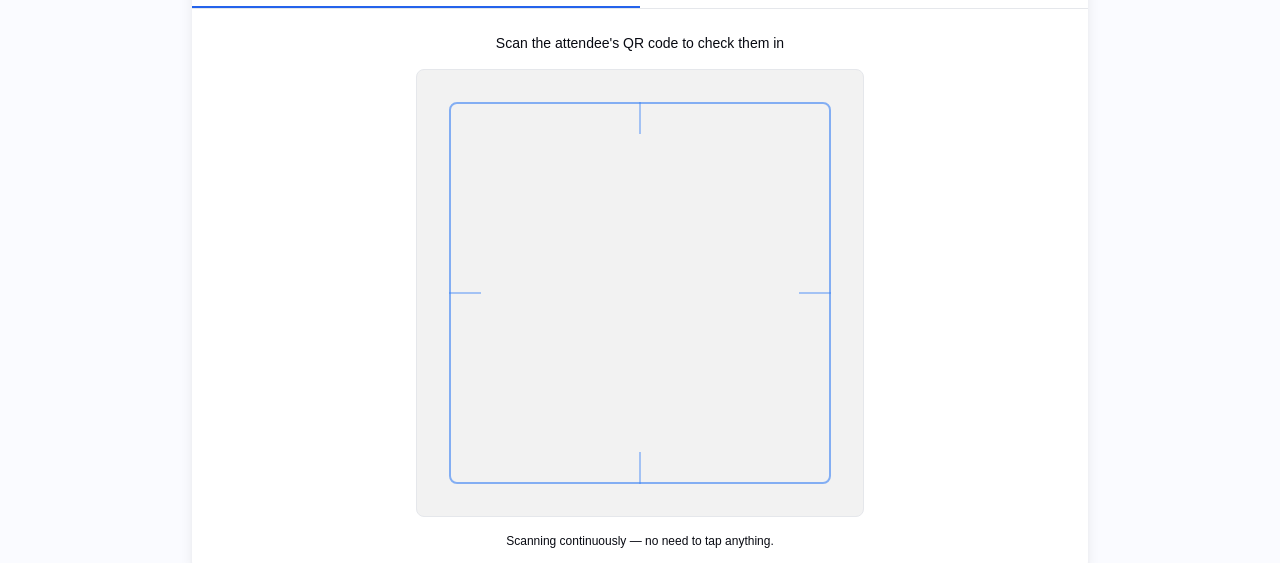
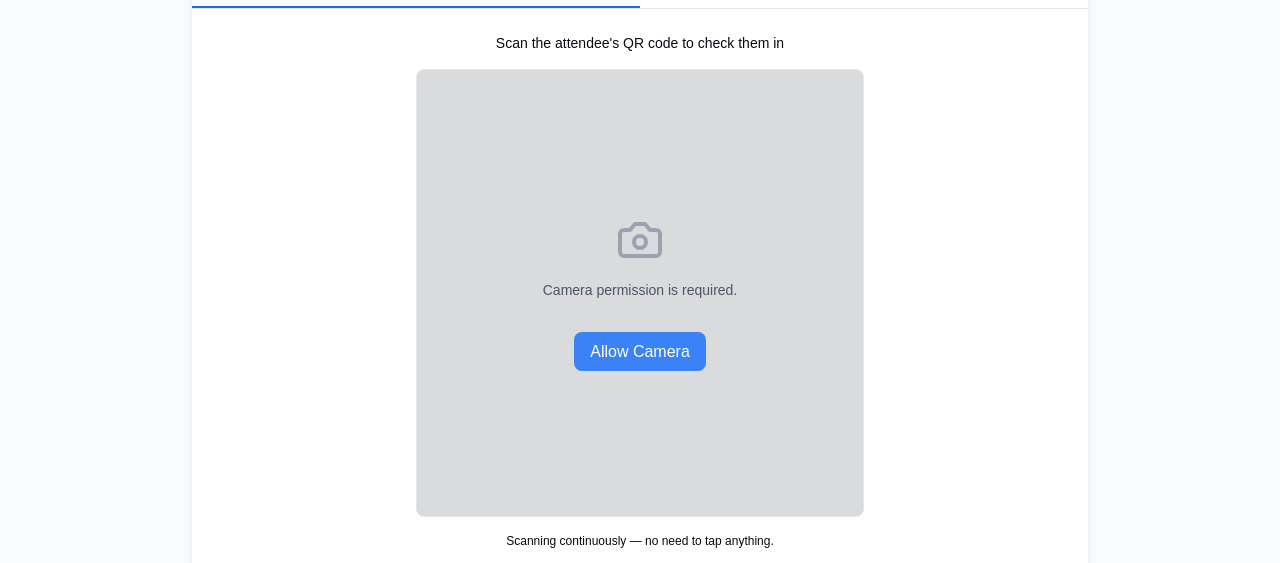
Before and after one commit to drmukty/EventChain, a Next.js app: page /events/1/check-in in a window 1280 px wide. Shown: the part 273-836 px from the top of the page. Built offline with nearby package versions, Linux system fonts and the light colour scheme; no server answers; the database is empty; sample sign-in values are in the browser's storage.

Commit message:
Implement camera permission checks and error handling
Added camera permission handling and error states.

```diff
--- a/src/app/events/[id]/check-in/page.tsx
+++ b/src/app/events/[id]/check-in/page.tsx
@@ -3,7 +3,7 @@
 import { useState, useEffect, useRef } from 'react';
 import { useParams, useRouter } from 'next/navigation';
 import { useSession } from 'next-auth/react';
-import { Loader2, QrCode, Key } from 'lucide-react';
+import { Loader2, QrCode, Key, Camera, RefreshCw } from 'lucide-react';
 import jsQR from 'jsqr';
 import toast from 'react-hot-toast';
 import ManualVerification from '@/components/ManualVerification';
@@ -18,6 +18,8 @@ export default function EventCheckInPage() {
   const [loading, setLoading] = useState(true);
   const [eventTitle, setEventTitle] = useState('');
   const [scanStatus, setScanStatus] = useState<{ type: 'success' | 'error' | null; message: string }>({ type: null, message: '' });
+  const [cameraPermission, setCameraPermission] = useState<'prompt' | 'granted' | 'denied' | 'unsupported'>('prompt');
+  const [cameraError, setCameraError] = useState<string | null>(null);
 
   const videoRef = useRef<HTMLVideoElement>(null);
   const canvasRef = useRef<HTMLCanvasElement>(null);
@@ -44,18 +46,28 @@ export default function EventCheckInPage() {
     }
   }, [status, router, eventId]);
 
-  useEffect(() => {
-    if (activeTab === 'qr' && eventId) {
+  // Check camera permission status
+  const checkCameraPermission = async () => {
+    if (!navigator.permissions || !navigator.permissions.query) {
+      setCameraPermission('unsupported');
+      return;
+    }
+    try {
+      const result = await navigator.permissions.query({ name: 'camera' as PermissionName });
+      setCameraPermission(result.state as 'prompt' | 'granted' | 'denied');
+      result.onchange = () => {
+        setCameraPermission(result.state as 'prompt' | 'granted' | 'denied');
+        if (result.state === 'granted') {
           startCamera();
-    } else {
-      stopCamera();
         }
-    return () => {
-      stopCamera();
       };
-  }, [activeTab, eventId]);
+    } catch {
+      setCameraPermission('unsupported');
+    }
+  };
 
   const startCamera = async () => {
+    setCameraError(null);
     try {
       const stream = await navigator.mediaDevices.getUserMedia({
         video: { facingMode: 'environment' }
@@ -65,10 +77,19 @@ export default function EventCheckInPage() {
         videoRef.current.srcObject = stream;
         await videoRef.current.play();
       }
+      setCameraPermission('granted');
       scanLoop();
-    } catch (err) {
+    } catch (err: any) {
       console.error('Camera error:', err);
-      toast.error('Could not access camera. Please allow camera permissions.');
+      if (err.name === 'NotAllowedError' || err.name === 'PermissionDeniedError') {
+        setCameraPermission('denied');
+        setCameraError('Camera access was denied. Please allow camera access in your browser settings and try again.');
+      } else if (err.name === 'NotFoundError' || err.name === 'DevicesNotFoundError') {
+        setCameraError('No camera found on this device.');
+      } else {
+        setCameraError('Failed to start camera: ' + err.message);
+      }
+      toast.error(cameraError || 'Could not access camera');
     }
   };
 
@@ -148,6 +169,26 @@ export default function EventCheckInPage() {
     }, 3000);
   };
 
+  useEffect(() => {
+    if (activeTab === 'qr' && eventId) {
+      checkCameraPermission();
+      if (cameraPermission === 'granted') {
+        startCamera();
+      }
+    } else {
+      stopCamera();
+    }
+    return () => {
+      stopCamera();
+    };
+  }, [activeTab, eventId]);
+
+  useEffect(() => {
+    if (cameraPermission === 'granted') {
+      startCamera();
+    }
+  }, [cameraPermission]);
+
   if (status === 'loading' || loading) {
     return (
       <div className="flex min-h-screen items-center justify-center p-6">
@@ -217,6 +258,8 @@ export default function EventCheckInPage() {
                 <div className="max-w-md mx-auto">
                   <div className="relative overflow-hidden rounded-lg border border-gray-200 dark:border-gray-700 bg-black/5">
                     <div className="aspect-square relative">
+                      {cameraPermission === 'granted' ? (
+                        <>
                           <video
                             ref={videoRef}
                             className="w-full h-full object-cover"
@@ -231,6 +274,46 @@ export default function EventCheckInPage() {
                             <div className="absolute left-8 top-1/2 -translate-y-1/2 w-8 h-0.5 bg-blue-500/60 animate-pulse"></div>
                             <div className="absolute right-8 top-1/2 -translate-y-1/2 w-8 h-0.5 bg-blue-500/60 animate-pulse"></div>
                           </div>
+                        </>
+                      ) : (
+                        <div className="flex flex-col items-center justify-center h-full bg-gray-900/10 dark:bg-gray-800/50 p-4">
+                          {cameraPermission === 'prompt' ? (
+                            <>
+                              <Camera className="w-12 h-12 text-gray-400 mb-4" />
+                              <p className="text-sm text-center text-gray-600 dark:text-gray-300">
+                                Camera permission is required.
+                              </p>
+                              <button
+                                onClick={() => startCamera()}
+                                className="mt-4 px-4 py-2 bg-blue-500 text-white rounded-lg hover:bg-blue-600 transition-colors"
+                              >
+                                Allow Camera
+                              </button>
+                            </>
+                          ) : cameraPermission === 'denied' ? (
+                            <>
+                              <Camera className="w-12 h-12 text-red-400 mb-4" />
+                              <p className="text-sm text-center text-red-400">
+                                {cameraError || 'Camera access denied.'}
+                              </p>
+                              <button
+                                onClick={() => startCamera()}
+                                className="mt-4 flex items-center gap-2 px-4 py-2 bg-blue-500 text-white rounded-lg hover:bg-blue-600 transition-colors"
+                              >
+                                <RefreshCw size={16} />
+                                Retry
+                              </button>
+                            </>
+                          ) : (
+                            <>
+                              <Camera className="w-12 h-12 text-gray-400 mb-4" />
+                              <p className="text-sm text-center text-gray-600 dark:text-gray-300">
+                                Camera not available.
+                              </p>
+                            </>
+                          )}
+                        </div>
+                      )}
                     </div>
                   </div>
                 </div>
```
Lines whose indentation alone changed are shown as unchanged.
